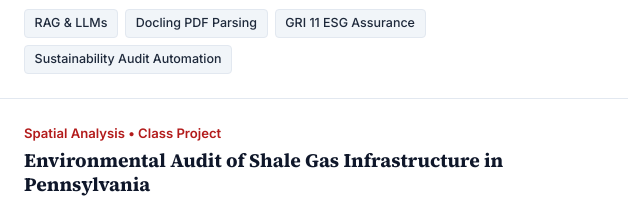
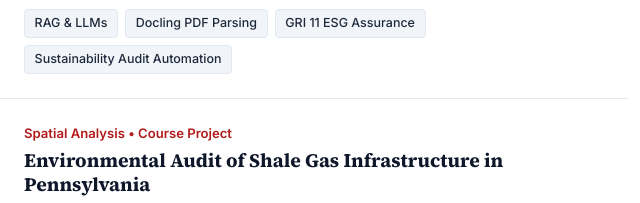
Before and after one commit to kangmincho2/kangmincho2.github.io, a plain HTML site: page index.html in a window 1280 px wide. Shown: the part 2455-2658 px from the top of the page, 478-1118 px from the left. Drawn offline with nearby package versions, Linux system fonts and the light colour scheme.

Commit message:
fixing typos in index.html

```diff
--- a/index.html
+++ b/index.html
@@ -526,7 +526,7 @@
         </div>
         <div class="project-content">
           <!--[cite: 82] -->
-          <div class="project-meta">Spatial Analysis &bull; Class Project</div>
+          <div class="project-meta">Spatial Analysis &bull; Course Project</div>
           <h3>Environmental Audit of Shale Gas Infrastructure in Pennsylvania</h3>
           <!--[cite: 82, 83, 84, 85, 96] -->
           <p>
```
